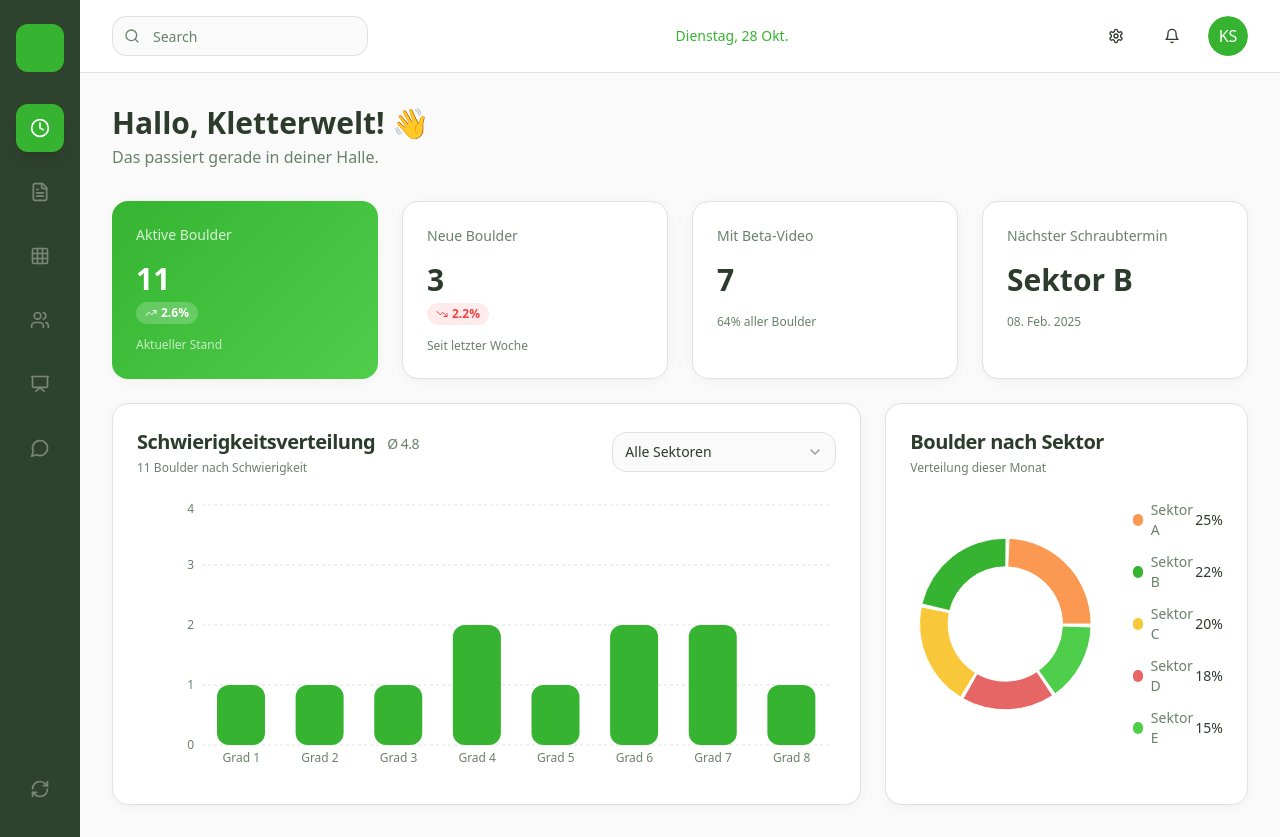
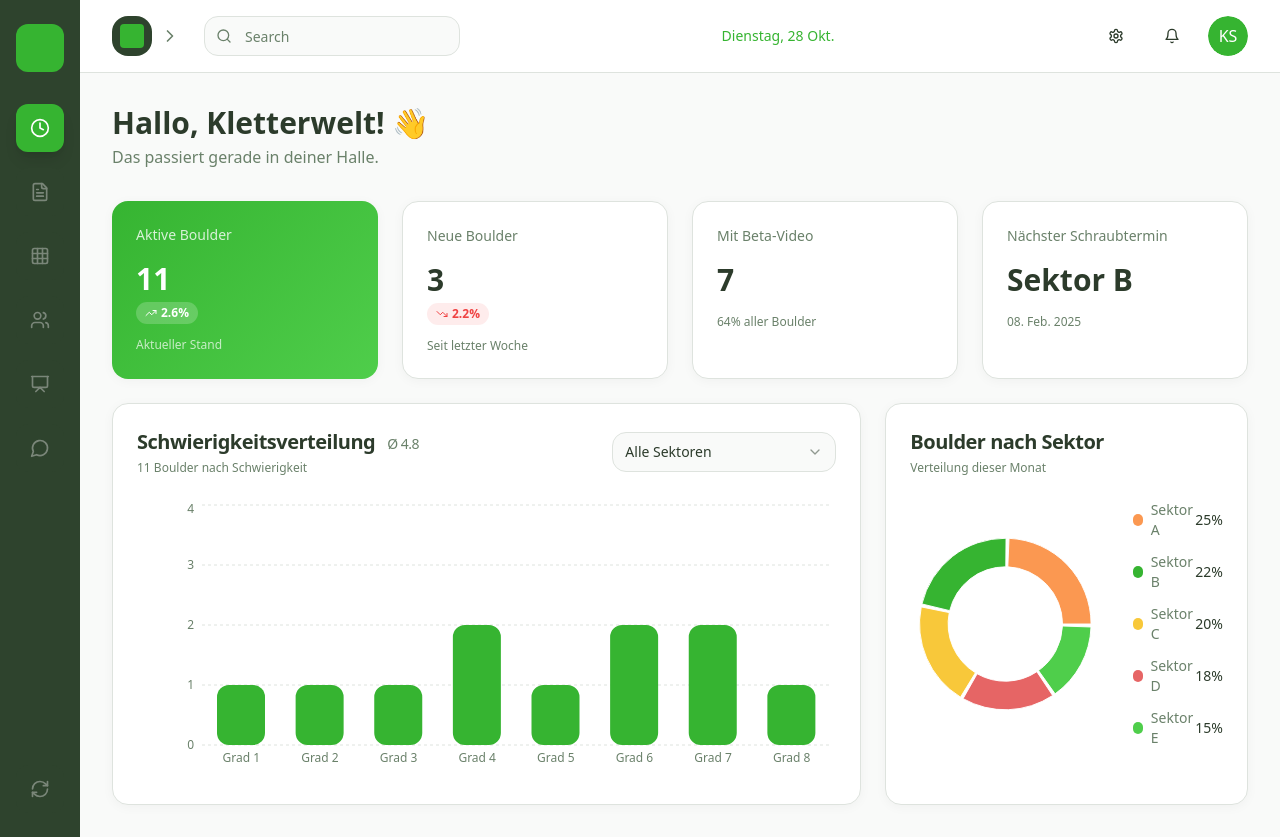
Before and after one commit to moonsightmedia/KWS-BETA-APP, a React (Vite) app: page / in a window 1280 px wide. Built offline with nearby package versions, Linux system fonts and the light colour scheme; the HTML template or start-up script is replaced by a standard one.

Commit message:
Reverted to commit 11ff5b89eea1f710acfb3c142b9b5a182b2537bc

```diff
--- a/src/components/DashboardHeader.tsx
+++ b/src/components/DashboardHeader.tsx
@@ -4,25 +4,34 @@ import { Input } from '@/components/ui/input';
 import { Avatar, AvatarFallback } from '@/components/ui/avatar';
 import { formatDate } from 'date-fns';
 import { de } from 'date-fns/locale';
+
 export const DashboardHeader = () => {
   const today = new Date();
-  return <header className="bg-card border-b border-border px-8 py-4">
+
+  return (
+    <header className="bg-card border-b border-border px-8 py-4">
       <div className="flex items-center justify-between">
         {/* Left: Logo & Search */}
         <div className="flex items-center gap-6">
-
+          <div className="flex items-center gap-2">
+            <div className="w-10 h-10 bg-sidebar-bg rounded-lg flex items-center justify-center">
+              <div className="w-6 h-6 bg-primary rounded" />
+            </div>
+            <ChevronRight className="w-5 h-5 text-muted-foreground" />
+          </div>
 
           <div className="relative">
             <Search className="absolute left-3 top-1/2 -translate-y-1/2 w-4 h-4 text-muted-foreground" />
-            <Input placeholder="Search" className="pl-10 w-64 bg-background border-border" />
+            <Input
+              placeholder="Search"
+              className="pl-10 w-64 bg-background border-border"
+            />
           </div>
         </div>
 
         {/* Center: Date */}
         <div className="text-sm font-medium text-primary">
-          {formatDate(today, 'EEEE, dd MMM', {
-          locale: de
-        })}
+          {formatDate(today, 'EEEE, dd MMM', { locale: de })}
         </div>
 
         {/* Right: Actions & Profile */}
@@ -40,5 +49,6 @@ export const DashboardHeader = () => {
           </Avatar>
         </div>
       </div>
-    </header>;
+    </header>
+  );
 };
```
